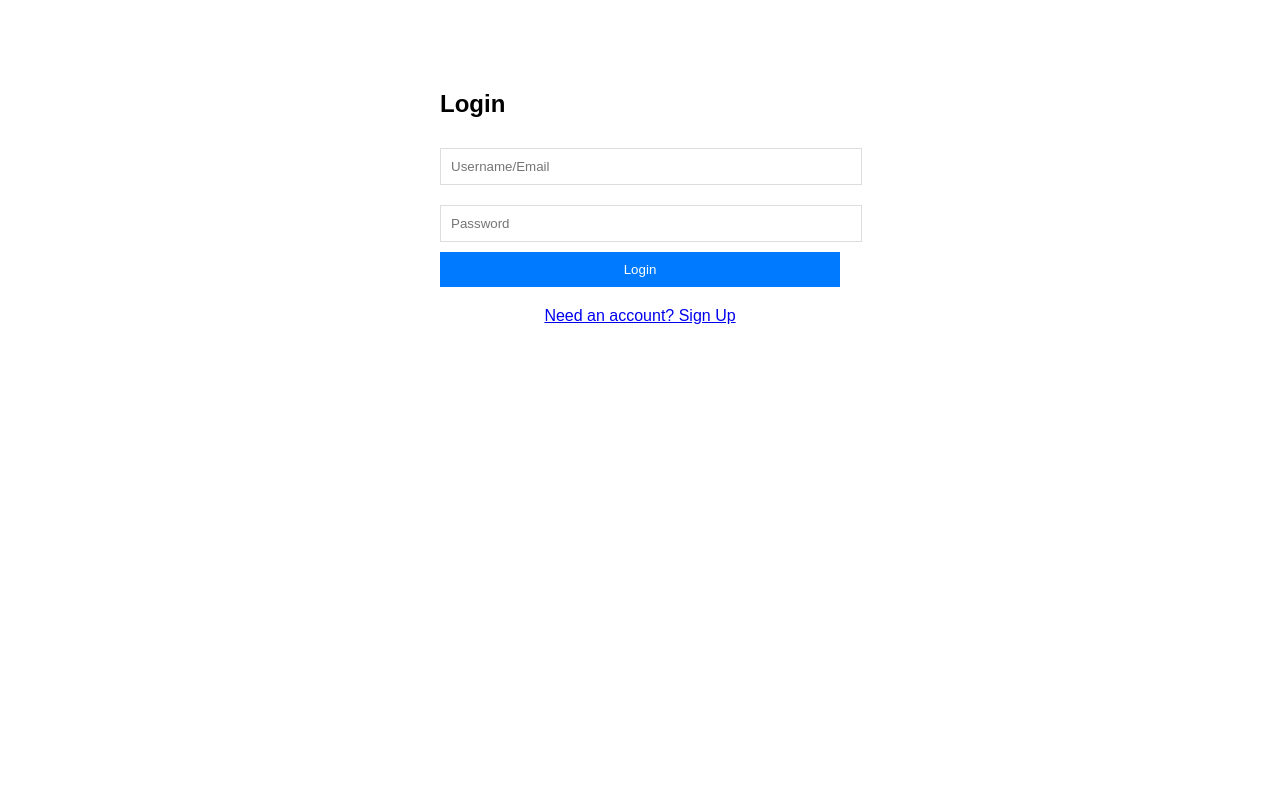
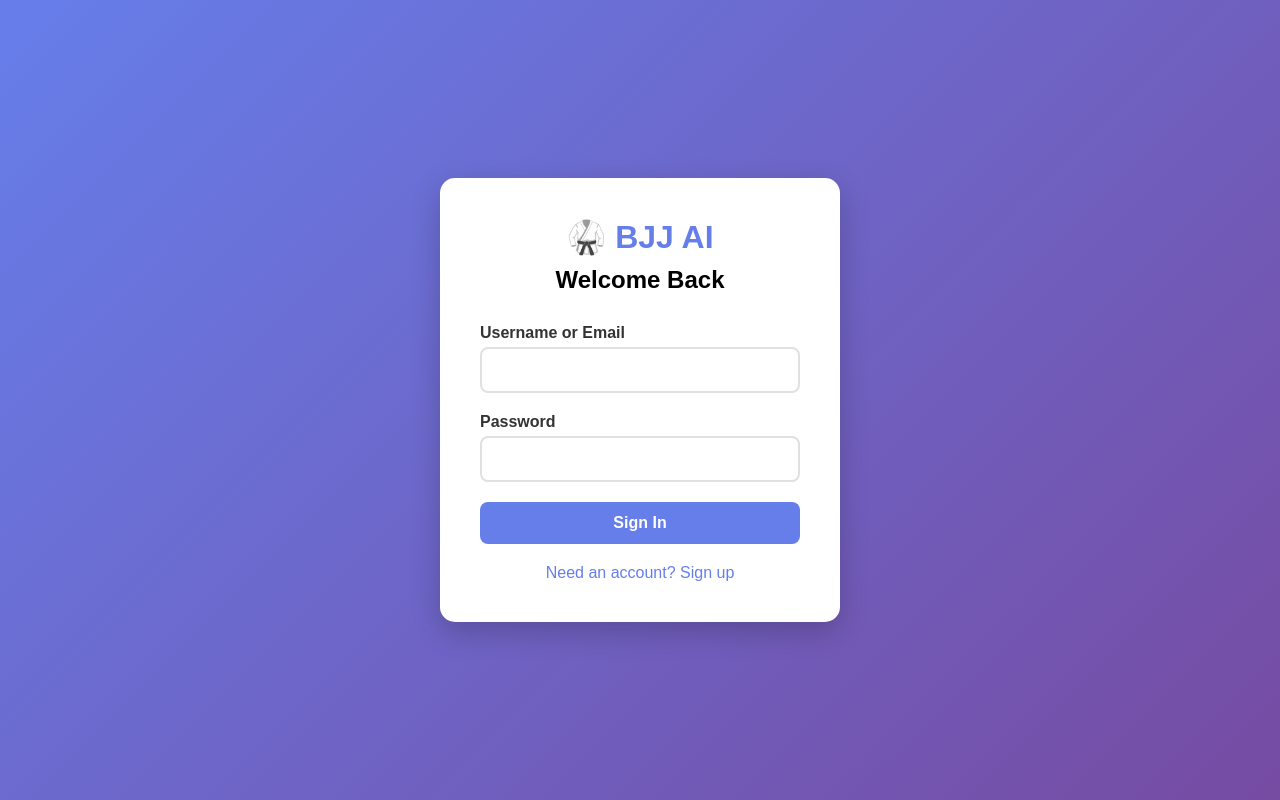
Before and after one commit to Jhorne678-blue/bjj-ai-analyzer, a Python web app: template templates/auth.html in a window 1280 px wide. Run offline with Jinja, Linux system fonts and the light colour scheme; the template is opened without the code that fills it, so the values that code supplies are empty.

Commit message:
Update auth.html

```diff
--- a/templates/auth.html
+++ b/templates/auth.html
@@ -1,41 +1,75 @@
 <!DOCTYPE html>
-<html>
+<html lang="en">
 <head>
-    <title>{% if mode == 'signup' %}Sign Up{% else %}Login{% endif %} - BJJ AI</title>
+    <meta charset="UTF-8">
+    <meta name="viewport" content="width=device-width, initial-scale=1.0">
+    <title>{% if mode == 'signup' %}Sign Up{% else %}Login{% endif %} - BJJ AI Analyzer</title>
     <style>
-        body { font-family: Arial, sans-serif; max-width: 400px; margin: 50px auto; padding: 20px; }
-        input { width: 100%; padding: 10px; margin: 10px 0; border: 1px solid #ddd; }
-        .btn { background: #007bff; color: white; padding: 10px 20px; border: none; width: 100%; }
+        * { margin: 0; padding: 0; box-sizing: border-box; }
+        body { font-family: Arial, sans-serif; background: linear-gradient(135deg, #667eea 0%, #764ba2 100%); min-height: 100vh; display: flex; align-items: center; justify-content: center; }
+        .auth-container { background: white; padding: 40px; border-radius: 15px; box-shadow: 0 10px 30px rgba(0,0,0,0.2); max-width: 400px; width: 90%; }
+        .auth-header { text-align: center; margin-bottom: 30px; }
+        .auth-header h1 { color: #667eea; margin-bottom: 10px; }
+        .form-group { margin-bottom: 20px; }
+        .form-group label { display: block; margin-bottom: 5px; font-weight: bold; color: #333; }
+        .form-group input { width: 100%; padding: 12px; border: 2px solid #e0e0e0; border-radius: 8px; font-size: 16px; }
+        .form-group input:focus { outline: none; border-color: #667eea; }
+        .btn { background: #667eea; color: white; padding: 12px 24px; border: none; border-radius: 8px; font-size: 16px; font-weight: bold; cursor: pointer; width: 100%; }
+        .btn:hover { background: #5a6fd8; }
+        .auth-footer { text-align: center; margin-top: 20px; }
+        .auth-footer a { color: #667eea; text-decoration: none; }
+        .flash-message { background: #f8d7da; color: #721c24; padding: 10px; border-radius: 5px; margin-bottom: 20px; }
     </style>
 </head>
 <body>
-    <h2>{% if mode == 'signup' %}Create Account{% else %}Login{% endif %}</h2>
+    <div class="auth-container">
+        <div class="auth-header">
+            <h1>🥋 BJJ AI</h1>
+            <h2>{% if mode == 'signup' %}Create Account{% else %}Welcome Back{% endif %}</h2>
+        </div>
 
         {% with messages = get_flashed_messages() %}
             {% if messages %}
                 {% for message in messages %}
-                <div style="color: red; margin: 10px 0;">{{ message }}</div>
+                    <div class="flash-message">{{ message }}</div>
                 {% endfor %}
             {% endif %}
         {% endwith %}
 
         <form method="POST">
             {% if mode == 'signup' %}
-        <input type="text" name="username" placeholder="Username" required>
+            <div class="form-group">
+                <label for="username">Username</label>
+                <input type="text" id="username" name="username" required>
+            </div>
             {% endif %}
+
+            <div class="form-group">
+                <label for="{% if mode == 'signup' %}email{% else %}username{% endif %}">
+                    {% if mode == 'signup' %}Email{% else %}Username or Email{% endif %}
+                </label>
                 <input type="{% if mode == 'signup' %}email{% else %}text{% endif %}"
-               name="{% if mode == 'signup' %}email{% else %}username{% endif %}"
-               placeholder="{% if mode == 'signup' %}Email{% else %}Username/Email{% endif %}" required>
-        <input type="password" name="password" placeholder="Password" required>
-        <button type="submit" class="btn">{% if mode == 'signup' %}Sign Up{% else %}Login{% endif %}</button>
+                       id="{% if mode == 'signup' %}email{% else %}username{% endif %}"
+                       name="{% if mode == 'signup' %}email{% else %}username{% endif %}" required>
+            </div>
+
+            <div class="form-group">
+                <label for="password">Password</label>
+                <input type="password" id="password" name="password" required>
+            </div>
+
+            <button type="submit" class="btn">
+                {% if mode == 'signup' %}Create Account{% else %}Sign In{% endif %}
+            </button>
         </form>
 
-    <p style="text-align: center; margin-top: 20px;">
+        <div class="auth-footer">
             {% if mode == 'signup' %}
-            <a href="/login">Already have an account? Login</a>
+                <p><a href="/login">Already have an account? Sign in</a></p>
             {% else %}
-            <a href="/signup">Need an account? Sign Up</a>
+                <p><a href="/signup">Need an account? Sign up</a></p>
             {% endif %}
-    </p>
+        </div>
+    </div>
 </body>
 </html>
```
Lines whose indentation alone changed are shown as unchanged.
